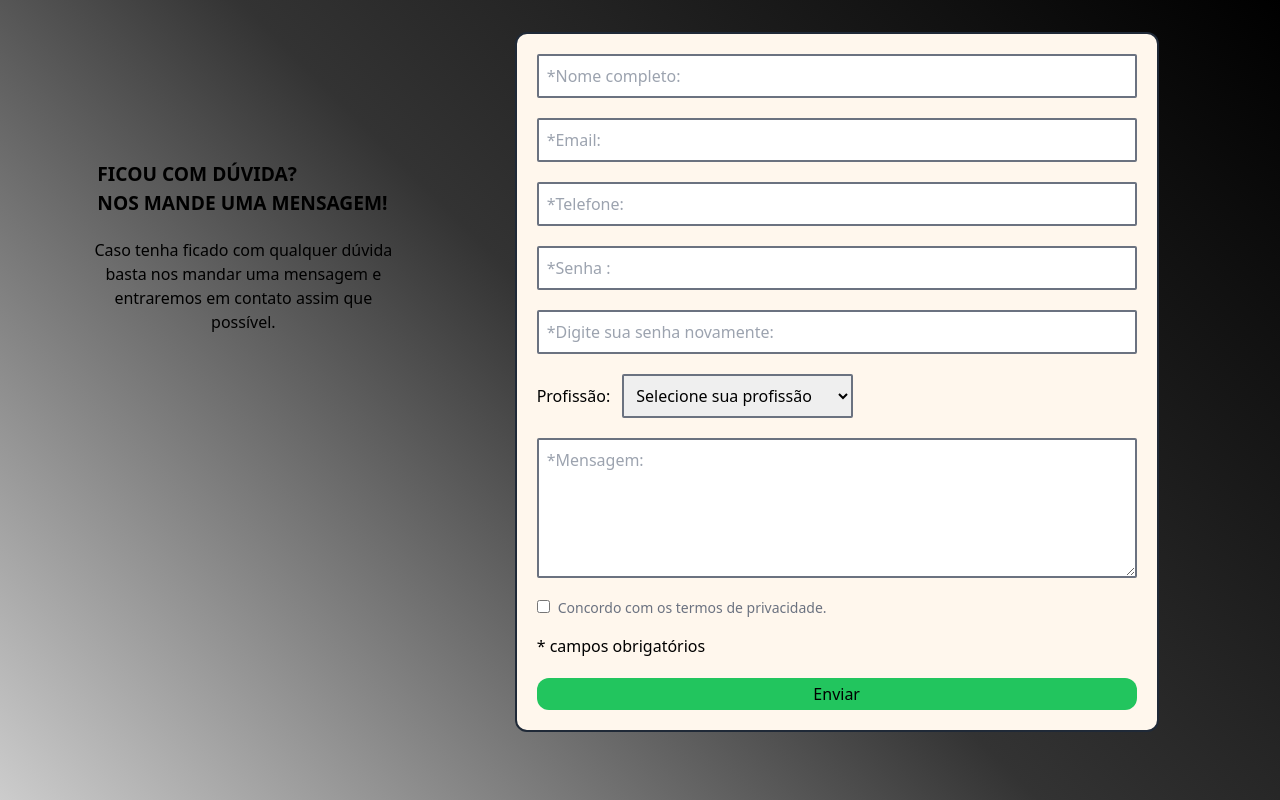
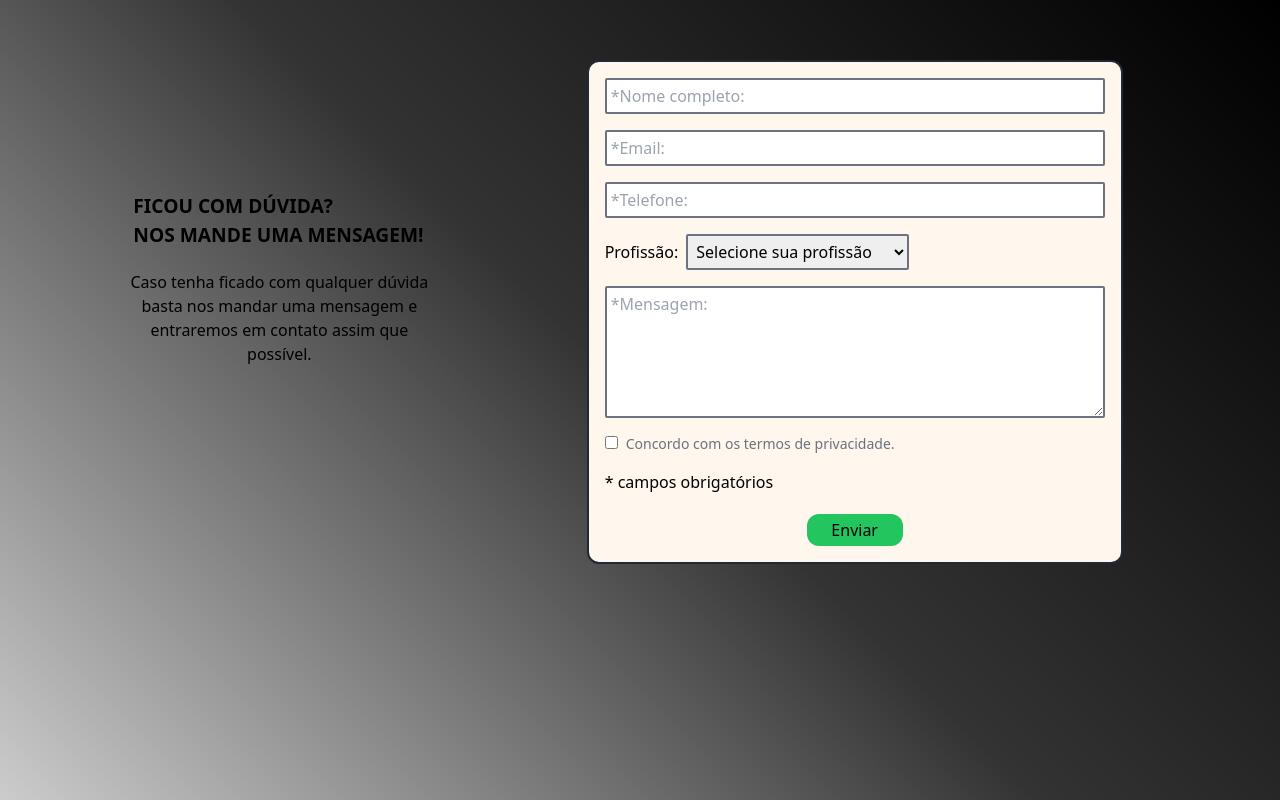
Before and after one commit to Larytgs/Formulario, a React (Vite) app in the folder vite-project/: page / in a window 1280 px wide. Built offline with nearby package versions, Linux system fonts and the light colour scheme.

Commit message:
Update Formulario.jsx

```diff
--- a/vite-project/src/componentes/Formulario.jsx
+++ b/vite-project/src/componentes/Formulario.jsx
@@ -6,7 +6,7 @@ function Formulario() {
     register,
     handleSubmit,
     formState: { errors },
-    watch, //funcionalidade que permite monitorar as mudanças em um ou mais campos de um formulário, exemplo validação de senha
+    //watch, //funcionalidade que permite monitorar as mudanças em um ou mais campos de um formulário, exemplo validação de senha
   } = useForm({
     mode: "onSubmit", //a validação aconteça apenas quando o usuário clicar em Enviar
   });
@@ -18,15 +18,15 @@ function Formulario() {
     alert(JSON.stringify(data)); // Exibe os dados do formulário no console
   };
 
-  const watchPassword = watch("password");
+  // const watchPassword = watch("password");
 
   return (
     <section>
       <div
-        className="block md:flex  lg:gap-8 justify-evenly"
+        className="block md:flex lg:gap-8 justify-evenly"
         onSubmit={handleSubmit(onSubmit)}
       >
-        <div className="block text-center -ml-7">
+        <div className="block text-center -ml-7 lg:mt-8">
           <h1 className="text-[1em] mb-5 font-bold md:text-[1.2em] md:text-left md:mt-32 md:ml-6 ">
             FICOU COM DÚVIDA? <br />
             NOS MANDE UMA MENSAGEM!
@@ -37,11 +37,11 @@ function Formulario() {
           </p>
         </div>
 
-        <form className="border-2 border-gray-800 bg-orange-50 rounded-xl p-5 mr-5">
-          <div className="flex flex-col gap-5">
+        <form className="border-2 border-gray-800 bg-orange-50 lg:mt-7 rounded-xl p-4 mr-5">
+          <div className="flex flex-col gap-4">
             {/* nome */}
             <input
-              className={`p-2 border-2 rounded-sm ${
+              className={`p-1 border-2 rounded-sm ${
                 errors?.name
                   ? "border-red-500 focus:border-red-500 focus:outline-none"
                   : "border-gray-500"
@@ -58,7 +58,7 @@ function Formulario() {
 
             {/* email */}
             <input
-              className={`p-2 border-2 rounded-sm ${
+              className={`p-1 border-2 rounded-sm ${
                 errors?.email
                   ? "border-red-500 focus:border-red-500 focus:outline-none"
                   : "border-gray-500"
@@ -83,7 +83,7 @@ function Formulario() {
 
             {/* telefone */}
             <input
-              className={`p-2 border-2 rounded-sm ${
+              className={`p-1 border-2 rounded-sm ${
                 errors?.tel
                   ? "border-red-500 focus:border-red-500 focus:outline-none"
                   : "border-gray-500"
@@ -99,8 +99,8 @@ function Formulario() {
             )}
 
             {/* senha */}
-            <input
-              className={`p-2 border-2 rounded-sm ${
+            {/* <input
+              className={`p-1 border-2 rounded-sm ${
                 errors?.password
                   ? "border-red-500 focus:border-red-500 focus:outline-none"
                   : "border-gray-500"
@@ -119,11 +119,11 @@ function Formulario() {
               <p className="text-red-500 -mt-4 -mb-3 text-[0.7em] text-left">
                 Senha é Obrigatório.
               </p>
-            )}
+            )} */}
 
             {/* Validação de senha */}
-            <input
-              className={`p-2 border-2 rounded-sm ${
+            {/* <input
+              className={`p-1 border-2 rounded-sm ${
                 errors?.passwordConfirmation
                   ? "border-red-500 focus:border-red-500 focus:outline-none"
                   : "border-gray-500"
@@ -138,30 +138,12 @@ function Formulario() {
                   value === watchPassword || "As senhas não conferem.",
               })}
             />
+
             {errors?.passwordConfirmation && (
               <p className="text-red-500 -mt-4 -mb-3 text-[0.7em] text-left">
                 {errors.passwordConfirmation.type === "required"
                   ? "Senha é obrigatória."
-                  : errors.passwordConfirmation.type === "minLength"
-                  ? "A senha deve ter no mínimo 7 caracteres."
-                  : "As senhas não conferem."}
-              </p>
-            )}
-
-            {/* {errors?.passwordConfirmation?.type === "required" && (
-              <p className="text-red-500 -mt-4 -mb-3 text-[0.7em] text-left">
-                Senha é Obrigatório.
-              </p>
-            )}
-            {errors?.passwordConfirmation && (
-              <p className="text-red-500 -mt-4 -mb-3 text-[0.7em] text-left">
-                {errors.passwordConfirmation.message ||
-                  "As senhas não conferem."}
-              </p>
-            )}
-            {errors?.passwordConfirmation?.type === "minLength" && (
-              <p className="text-red-500 -mt-4 -mb-3 text-[0.7em] text-left">
-                A senha deve contem no minimo 7 caracteres.
+                  : errors.passwordConfirmation.message}
               </p>
             )} */}
 
@@ -174,7 +156,7 @@ function Formulario() {
                     return value !== "0";
                   },
                 })}
-                className={`ml-3 p-2 border-2 rounded-sm ${
+                className={`ml-2 p-1 border-2 rounded-sm ${
                   errors?.profession
                     ? "border-red-500 focus:border-red-500 focus:outline-none"
                     : "border-gray-500"
@@ -203,7 +185,7 @@ function Formulario() {
 
             {/* msg */}
             <textarea
-              className={`md:w-[500px] lg:w-[600px] p-2 border-2 rounded-sm ${
+              className={`md:w-[400px] lg:w-[500px] p-1 border-2 rounded-sm ${
                 errors?.msg
                   ? "border-red-500 focus:border-red-500 focus:outline-none"
                   : "border-gray-500"
@@ -251,7 +233,7 @@ function Formulario() {
             <p className="mb-5 text-left">* campos obrigatórios</p>
           </div>
 
-          <div className="cursor-pointer px-5 py-1 mt-3 rounded-xl bg-green-500">
+          <div className="cursor-pointer px-5 py-1 mt-3 w-24 m-auto rounded-xl bg-green-500">
             {/* <button onClick={() => handleSubmit(onSubmit())}>Enviar</button> */}
             <button type="submit">Enviar</button>
           </div>
```
